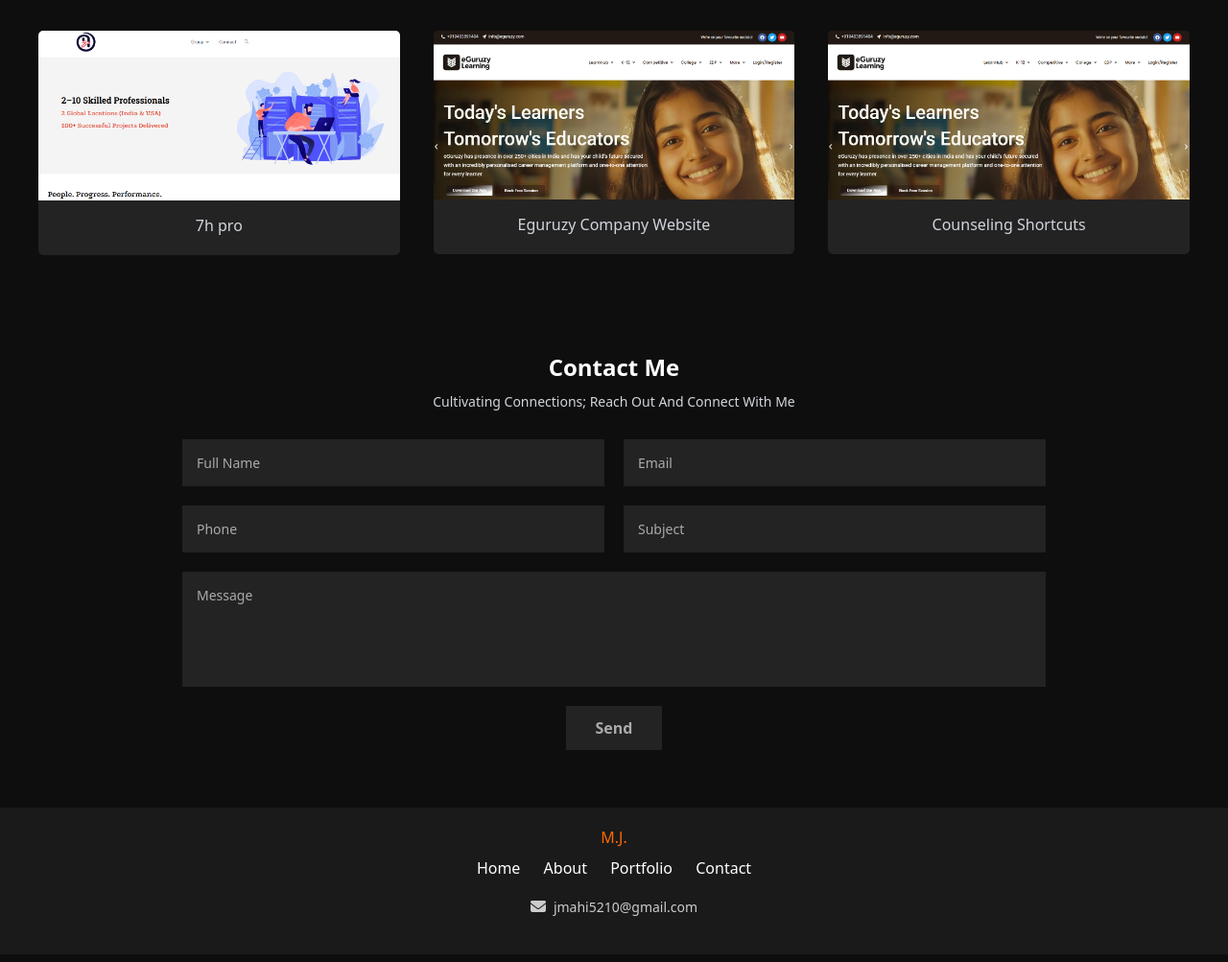
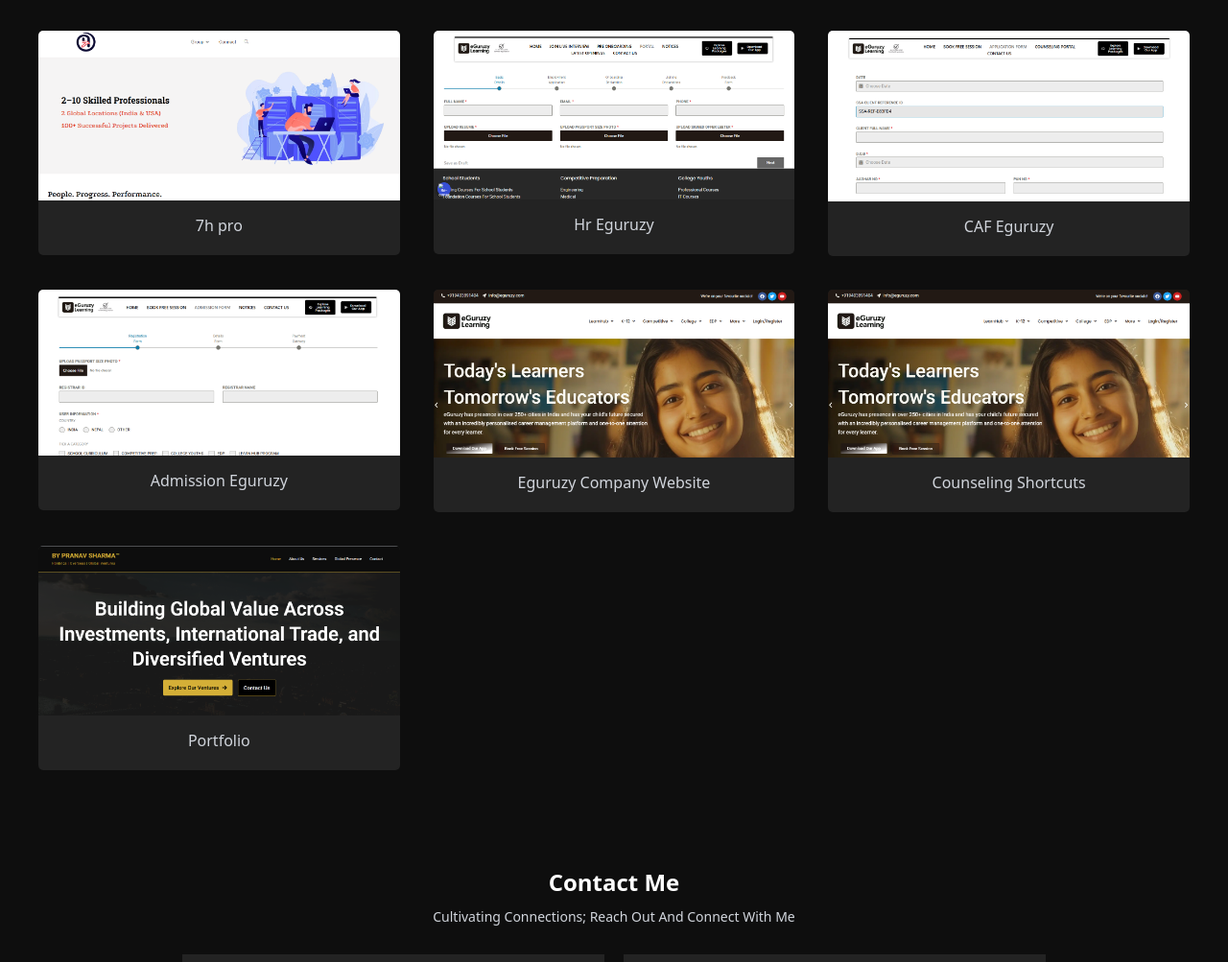
Before and after one commit to Mahi438/Porfolio, a plain HTML site: page Index.html in a window 1280 px wide. Shown: the part 2695-3698 px from the top of the page at 96% size. Drawn offline with nearby package versions, Linux system fonts and the light colour scheme.

Commit message:
Updated Code

```diff
--- a/Index.html
+++ b/Index.html
@@ -205,9 +205,30 @@
       </div>
     </a>
 
+    <a href="http://hr.eguruzy.com/" target="_blank" class="project-link">
+      <div class="project">
+        <img src="project 8.png" alt="Hr Eguruzy">
+        <h3>Hr Eguruzy</h3>
+      </div>
+    </a>
+
+    <a href="http://caf.eguruzy.com/" target="_blank" class="project-link">
+      <div class="project">
+        <img src="project 9.png" alt="CAF Eguruzy">
+        <h3>CAF Eguruzy</h3>
+      </div>
+    </a>
+
+    <a href="https://admission.eguruzy.com/" target="_blank" class="project-link">
+      <div class="project">
+        <img src="project 10.png" alt="Admission Eguruzy">
+        <h3>Admission Eguruzy</h3>
+      </div>
+    </a>
 
 
-    <a href="http://demo.eguruzy.com/" target="_blank" class="project-link">
+
+    <a href="http://eguruzy.com/" target="_blank" class="project-link">
       <div class="project">
         <img src="project 11.png" alt="Eguruzy Company Website">
         <h3>Eguruzy Company Website</h3>
@@ -218,6 +239,13 @@
       <div class="project">
         <img src="project 12.png" alt="Counseling Shortcuts">
         <h3>Counseling Shortcuts</h3>
+      </div>
+    </a>
+
+    <a href="https://bypranavsharma.com/" target="_blank" class="project-link">
+      <div class="project">
+        <img src="project 13.png" alt="Portfolio Website">
+        <h3>Portfolio</h3>
       </div>
     </a>
 
```
Also changed, not shown: project 13.png (added), project 6.png.
